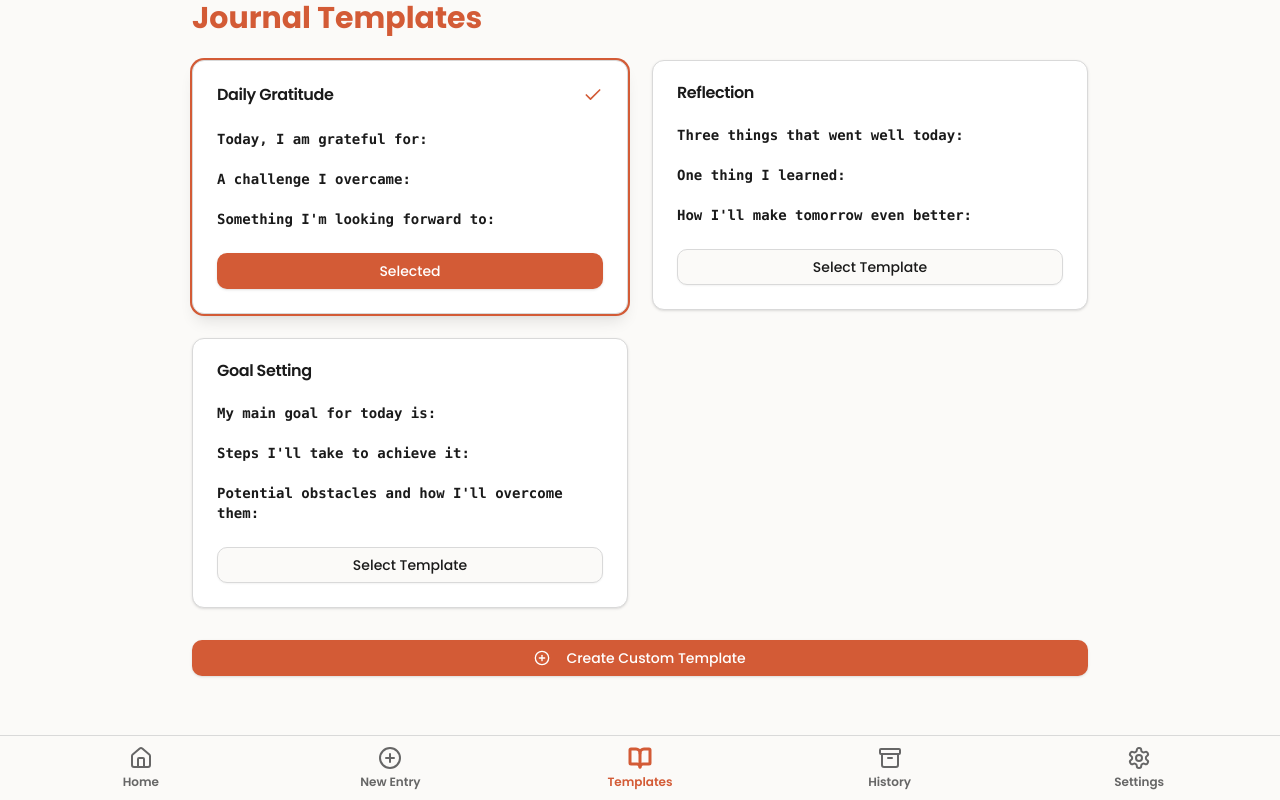
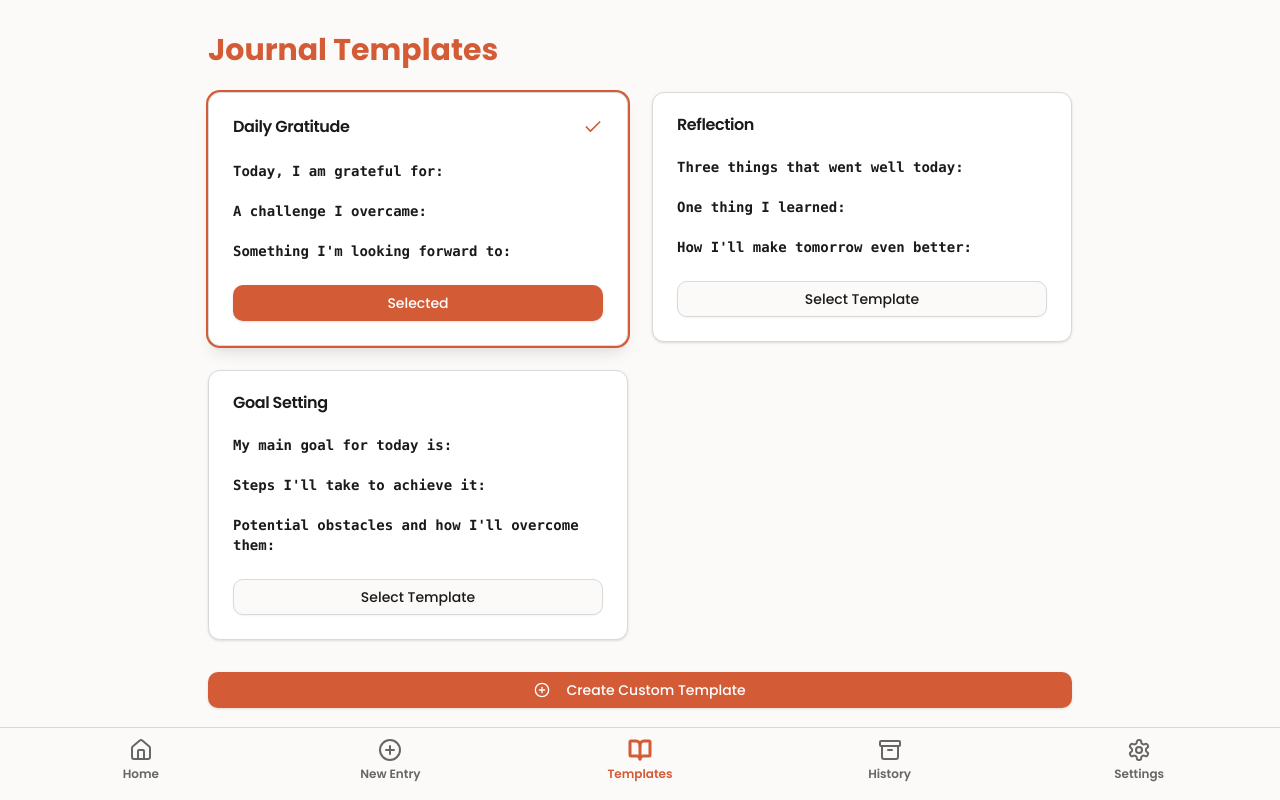
Before and after one commit to NoahSeeger/Mindly, a React (Vite) app: page /templates in a window 1280 px wide. Built offline with nearby package versions, Linux system fonts and the light colour scheme.

Commit message:
improved styling

```diff
--- a/dev-dist/sw.js
+++ b/dev-dist/sw.js
@@ -82,7 +82,7 @@ define(['./workbox-b5f7729d'], (function (workbox) { 'use strict';
     "revision": "3ca0b8505b4bec776b69afdba2768812"
   }, {
     "url": "index.html",
-    "revision": "0.ftu5o6buk2g"
+    "revision": "0.q4pqnkg3q68"
   }], {});
   workbox.cleanupOutdatedCaches();
   workbox.registerRoute(new workbox.NavigationRoute(workbox.createHandlerBoundToURL("index.html"), {
--- a/src/Dashboard.tsx
+++ b/src/Dashboard.tsx
@@ -120,7 +120,7 @@ export default function Dashboard() {
   const today = new Date();
 
   return (
-    <div className="flex flex-col min-h-screen bg-background">
+    <div className="container flex flex-col min-h-screen bg-background">
       <header className="sticky top-0 z-10 bg-background/95 backdrop-blur supports-[backdrop-filter]:bg-background/60 border-b border-border">
         <div className="container mx-auto px-4 py-4 flex justify-between items-center">
           <h1 className="text-2xl font-bold text-primary flex items-center gap-2">
--- a/src/History.tsx
+++ b/src/History.tsx
@@ -177,7 +177,7 @@ export default function History() {
   };
 
   return (
-    <div className="max-w-4xl mx-auto">
+    <div className="max-w-4xl mx-auto px-4 py-8">
       <h1 className="text-3xl font-bold mb-6 text-primary">Journal History</h1>
       <Tabs defaultValue="list" className="w-full">
         <TabsList className="grid w-full grid-cols-2">
--- a/src/Templates.tsx
+++ b/src/Templates.tsx
@@ -132,7 +132,7 @@ export default function Templates() {
   };
 
   return (
-    <div className="max-w-4xl mx-auto">
+    <div className="max-w-4xl mx-auto px-4 py-8">
       <h1 className="text-3xl font-bold mb-6 text-primary">
         Journal Templates
       </h1>
--- a/src/components/Navbar.tsx
+++ b/src/components/Navbar.tsx
@@ -17,7 +17,7 @@ export function BottomNavbar() {
   const pathname = useLocation().pathname;
 
   return (
-    <nav className="fixed bottom-0 left-0 right-0 z-50 bg-background border-t border-border">
+    <nav className="pb-2 fixed bottom-0 left-0 right-0 z-50 bg-background border-t border-border">
       <div className="container mx-auto px-4">
         <ul className="flex justify-around items-center h-16">
           {navItems.map((item) => (
--- a/vite.config.ts
+++ b/vite.config.ts
@@ -42,7 +42,7 @@ export default defineConfig({
           },
         ],
       },
-      devOptions: { enabled: true },
+      // devOptions: { enabled: true },
     }),
   ],
   resolve: {
```
